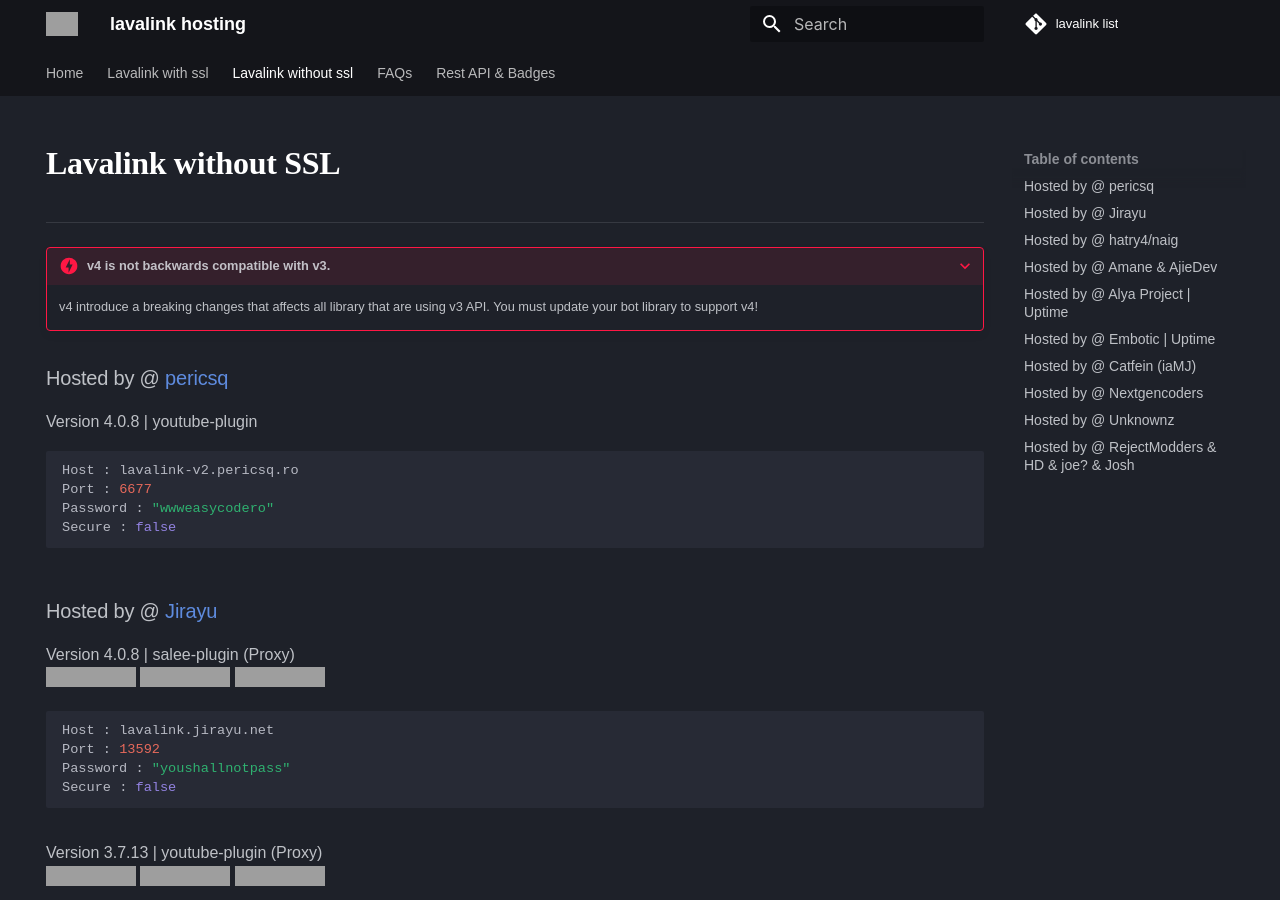
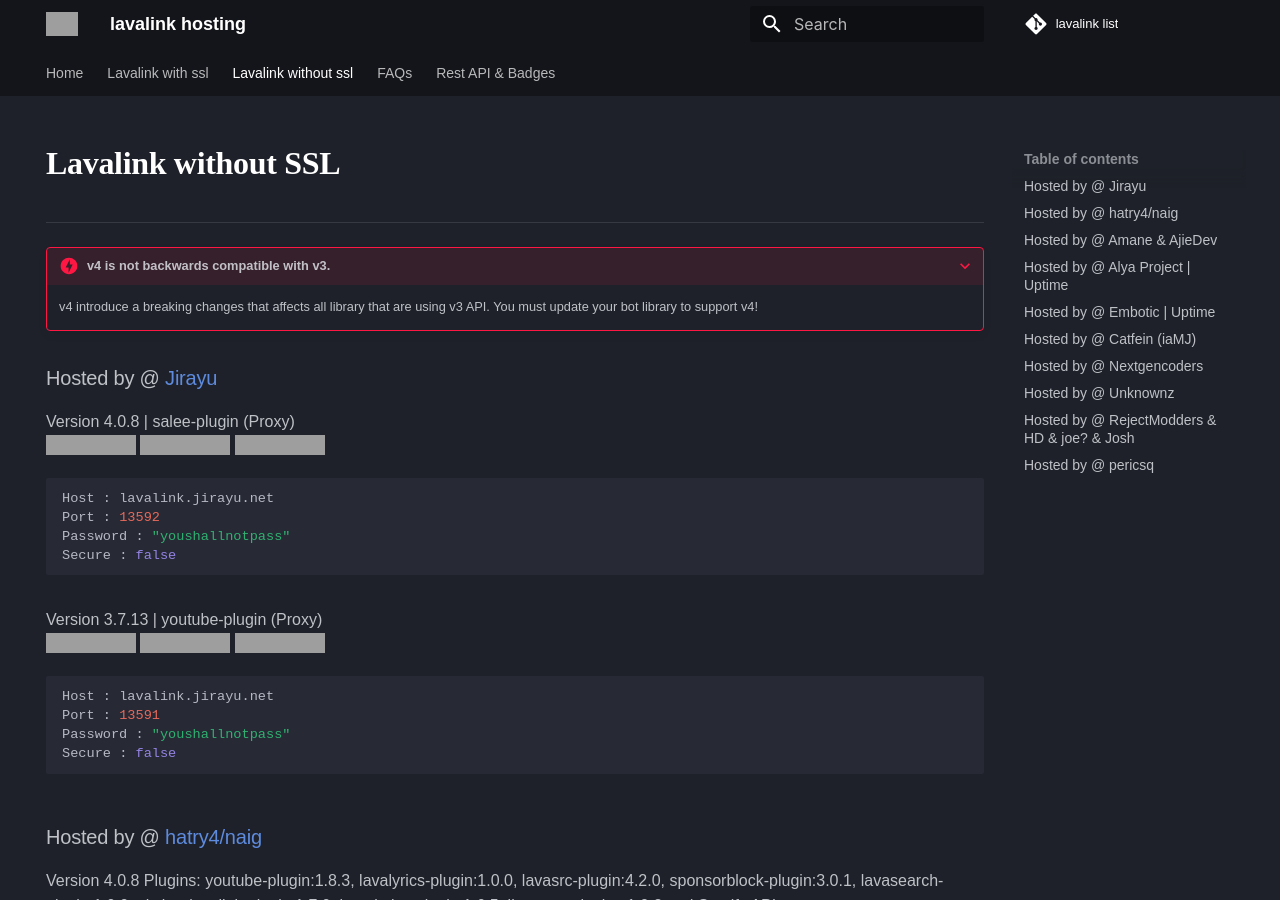
Before and after one commit to DarrenOfficial/lavalink-list, an MkDocs documentation site: the page built from docs/NoSSL/lavalink-without-ssl.md, in a window 1280 px wide and 900 px high, cut to the strip 0-900 px from the top of the window. Built offline with MkDocs 1.6.1 and Material for MkDocs 9.7.7, drawn with Linux system fonts in a browser that asks for light colours; some web fonts are replaced; comment, search, counter and statistics services are not loaded; a style sheet for code colours, icons or effects is not loaded; some of the changed text lies outside the part shown; grey boxes are pictures that could not be loaded.

Commit message:
Update lavalink-without-ssl.md

````diff
--- a/docs/NoSSL/lavalink-without-ssl.md
+++ b/docs/NoSSL/lavalink-without-ssl.md
@@ -23,16 +23,6 @@ hide:
 <!-- PLEASE READ --> <!-- SUPPORT OTHER CONTRIBUTORS BY PLACING THE NEW LAVALINK AT THE VERY BOTTOM OF THE OTHERS! --> <!-- PLEASE READ -->
 <!-- FOR ADVERTISING CONTACT ads@darrennathanael.com , PLEASE READ FAQS FOR MORE INFO! -->
 <!-- PLEASE READ -->
-
-
-### Hosted by @ [pericsq](https://discord.com/users/1104190543120044123)
-Version 4.0.8 | youtube-plugin <br />
-```bash
-Host : lavalink-v2.pericsq.ro
-Port : 6677
-Password : "wwweasycodero"
-Secure : false
-```
 
 
 ### Hosted by @ [Jirayu](https://discord.com/users/1089356674764120125)
@@ -206,3 +196,12 @@ Port : 80
 Password : "https://disutils.com"
 Secure : false
 ```
+
+### Hosted by @ [pericsq](https://discord.com/users/1104190543120044123)
+Version 4.0.8 | youtube-plugin <br />
+```bash
+Host : lavalink-v2.pericsq.ro
+Port : 6677
+Password : "wwweasycodero"
+Secure : false
+```
````
